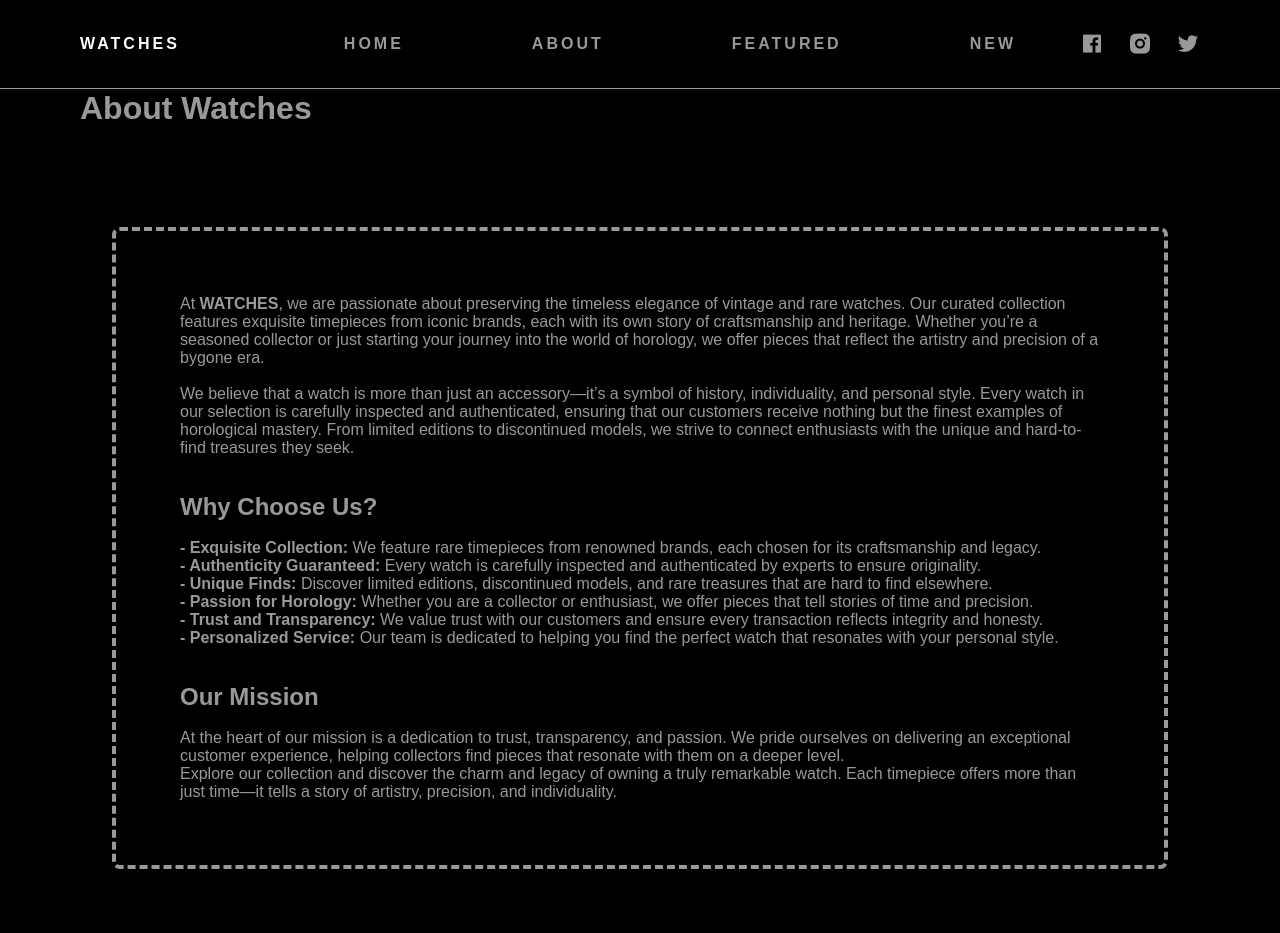
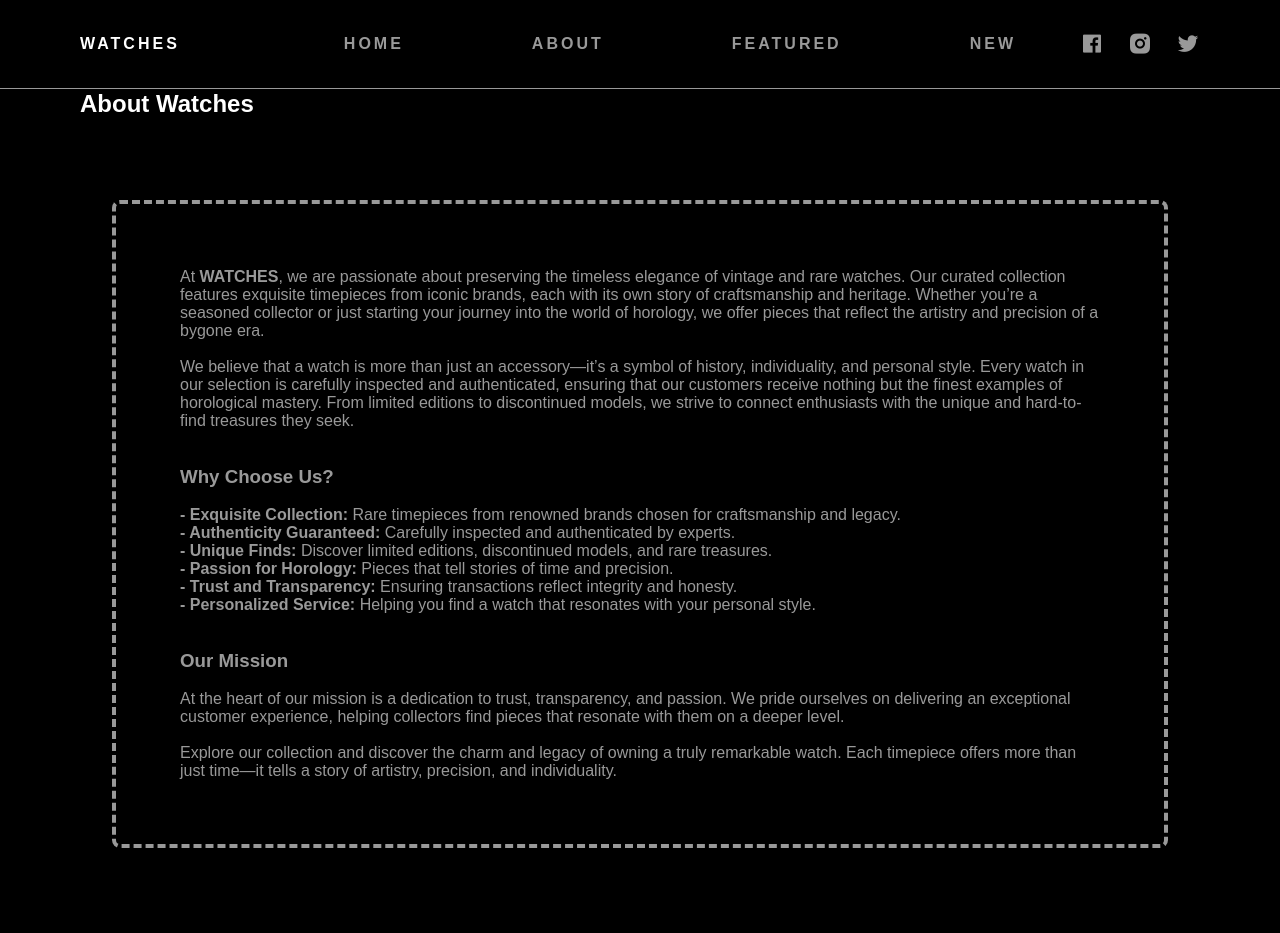
Before and after one commit to rohit-rajput1/django_app, a Django app: page /about/ in a window 1280 px wide. After the commit the page ends 848 px from the top, so only its background shows below. Run offline with Django 5.2, Linux system fonts and the light colour scheme; some web fonts are replaced.

Commit message:
about page updated

```diff
--- a/store/templates/about.html
+++ b/store/templates/about.html
@@ -1,14 +1,21 @@
 {% extends 'base.html' %}
 {% block content %}
+
+<!-- Add space between the header and the top of the page -->
 <br><br><br><br><br>
+
+<!-- Header Section -->
 <header class="bg-dark py-5">
     <div class="container px-4 px-lg-5 my-5">
-        <div class="text-center text-white">
-            <h1 class="display-4 fw-bolder">About Watches</h1>
+        <div class="d-flex justify-content-center align-items-center">
+            <div class="text-center text-white">
+                <h1 class="home__title display-3 fw-bolder">About Watches</h1> <!-- Using home__title class -->
+            </div>
         </div>
     </div>
 </header>
-<br><br>
+<br>
+<!-- About Section -->
 <div class="container about-container">
     <div class="about-content">
         <p>
@@ -17,52 +24,43 @@
             Whether you’re a seasoned collector or just starting your journey into the world of horology, we offer pieces that reflect the
             artistry and precision of a bygone era.
         </p>
+
         <br>
-        <p>We believe that a watch is more than just an accessory—it’s a symbol of history, individuality, and personal style.
+
+        <p>
+            We believe that a watch is more than just an accessory—it’s a symbol of history, individuality, and personal style.
             Every watch in our selection is carefully inspected and authenticated, ensuring that our customers receive nothing
             but the finest examples of horological mastery. From limited editions to discontinued models, we strive to connect
             enthusiasts with the unique and hard-to-find treasures they seek.
         </p>
+
         <br><br>
-        <h2>Why Choose Us?</h2>
+
+        <h3 class="fs-3">Why Choose Us?</h3>
         <br>
         <ul>
-            <li>
-                <strong>- Exquisite Collection:</strong> We feature rare timepieces from renowned brands, each chosen for its craftsmanship and legacy.
-            </li>
+            <li><strong>- Exquisite Collection:</strong> Rare timepieces from renowned brands chosen for craftsmanship and legacy.</li>
+            <li><strong>- Authenticity Guaranteed:</strong> Carefully inspected and authenticated by experts.</li>
+            <li><strong>- Unique Finds:</strong> Discover limited editions, discontinued models, and rare treasures.</li>
+            <li><strong>- Passion for Horology:</strong> Pieces that tell stories of time and precision.</li>
+            <li><strong>- Trust and Transparency:</strong> Ensuring transactions reflect integrity and honesty.</li>
+            <li><strong>- Personalized Service:</strong> Helping you find a watch that resonates with your personal style.</li>
+        </ul>
 
-            <li>
-                <strong>- Authenticity Guaranteed:</strong> Every watch is carefully inspected and authenticated by experts to ensure originality.
-            </li>
+        <br><br>
 
-            <li>
-                <strong>- Unique Finds:</strong> Discover limited editions, discontinued models, and rare treasures that are hard to find elsewhere.
-            </li>
-
-            <li>
-                <strong>- Passion for Horology:</strong> Whether you are a collector or enthusiast, we offer pieces that tell stories of time and precision.
-            </li>
-
-            <li>
-                <strong>- Trust and Transparency:</strong> We value trust with our customers and ensure every transaction reflects integrity and honesty.
-            </li>
-
-            <li>
-                <strong>- Personalized Service:</strong> Our team is dedicated to helping you find the perfect watch that resonates with your personal style.
-            </li>
-        </ul>
-        <br><br>
-        <h2>Our Mission</h2>
+        <h3 class="fs-3">Our Mission</h3>
         <br>
         <p>
             At the heart of our mission is a dedication to trust, transparency, and passion. We pride ourselves on delivering an
             exceptional customer experience, helping collectors find pieces that resonate with them on a deeper level.
         </p>
+        <br>
         <p>
             Explore our collection and discover the charm and legacy of owning a truly remarkable watch. Each timepiece offers
             more than just time—it tells a story of artistry, precision, and individuality.
         </p>
-
     </div>
 </div>
+
 {% endblock %}
```
